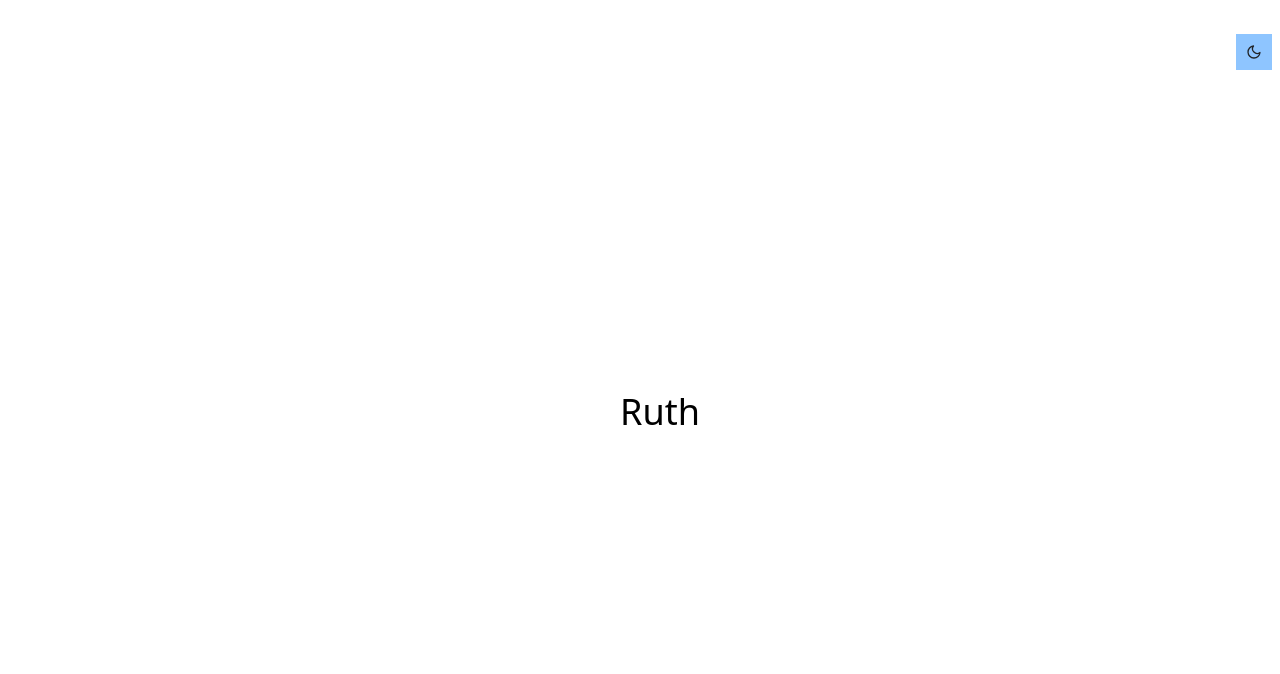
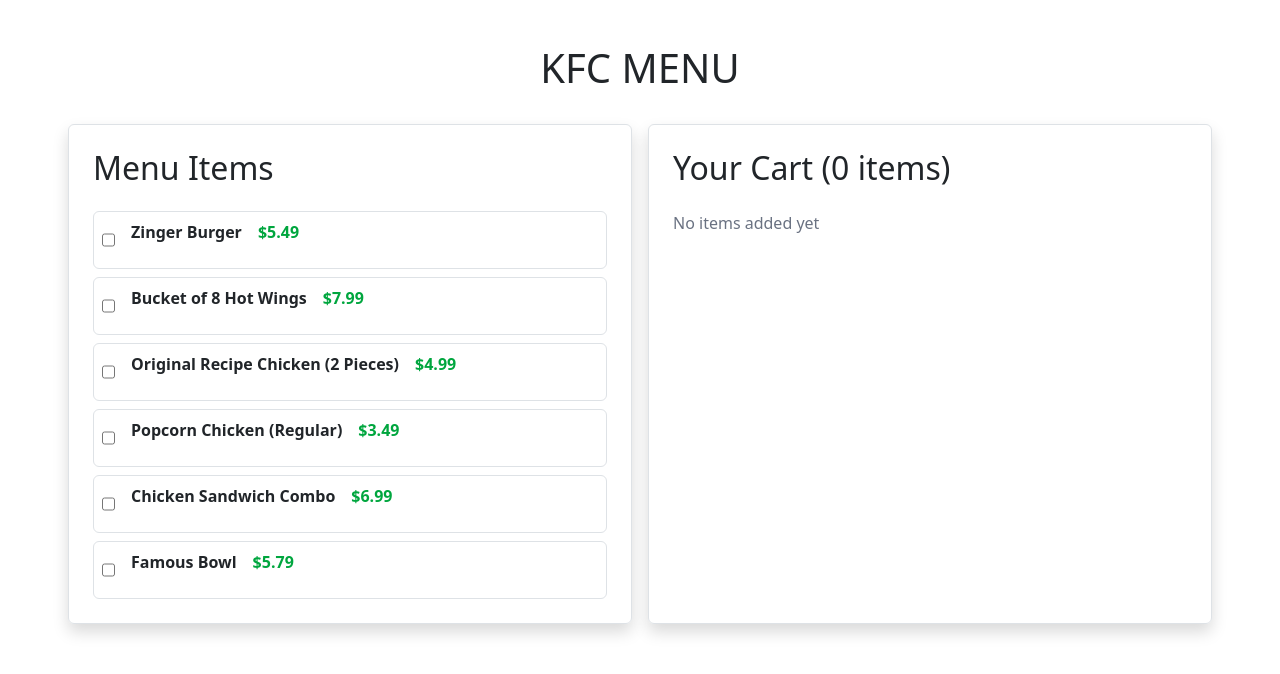
Before and after one commit to kelia01/mosh-form, a React (Vite) app: page / in a window 1280 px wide. Shown: the top 674 px of the page. Built offline with nearby package versions, Linux system fonts and the light colour scheme.

Commit message:
Create cart component

```diff
--- a/src/App.tsx
+++ b/src/App.tsx
@@ -1,27 +1,11 @@
 
-import { useEffect, useState } from "react";
-import { FiMoon, FiSun } from "react-icons/fi";
+import Cart from './components/Cart'
 
-function App() {
-  const [darkMode, setDarkMode] = useState(() => {
-    return localStorage.getItem('darkMode') === 'true';
-  });
-  useEffect(() => {
-    localStorage.setItem('darkMode', String(darkMode));
-  }, [darkMode])
-  const toggleTheme = () => {
-    setDarkMode(prev => !prev);
-  }
-
+const App = () => {
   return (
-    <>
-      <div className = {`relative flex justify-center items-center h-screen w-screen ${darkMode ? 'bg-black' : 'bg-white'}`}>
-        <button onClick={toggleTheme} className="absolute top-3.5 right-7 bg-blue-300 rounded-4xl p-2.5">
-          {darkMode ? <FiSun /> : <FiMoon />}
-        </button>
-        <p className={`text-4xl text-center ${darkMode ? 'text-white' : 'text-black'}`}>{darkMode ? 'Kelia' : 'Ruth'}</p>
-      </div>
-    </>
+    <div>
+      <Cart />
+    </div>
   )
 }
 
--- /dev/null
+++ b/src/components/Cart.tsx
@@ -0,0 +1,72 @@
+import { useState } from "react";
+
+const Cart = () => {
+  const kfcMenu = [
+    { name: "Zinger Burger", price: 5.49 },
+    { name: "Bucket of 8 Hot Wings", price: 7.99 },
+    { name: "Original Recipe Chicken (2 Pieces)", price: 4.99 },
+    { name: "Popcorn Chicken (Regular)", price: 3.49 },
+    { name: "Chicken Sandwich Combo", price: 6.99 },
+    { name: "Famous Bowl", price: 5.79 },
+  ];
+
+  interface Kfc {
+    name: string;
+    price: number
+  }
+  const [cart, setCart ] = useState<Kfc[]>([]);
+
+  const toggleItem = (item: Kfc) => {
+    const exists = cart.find(i => item.name === i.name);
+
+    if(exists) {
+      setCart(cart.filter(i => i.name !== item.name))
+    } else {
+      setCart([...cart, item]);
+    }
+  }
+  const total = cart.reduce((sum, item) => sum + item.price, 0).toFixed(2)
+  return (
+    <div className="p-6">
+      <h1 className="text-2xl text-center font-bold text-red-600 mb-6">KFC MENU</h1>
+      <div className="flex gap-3 p-6">
+      <div className="p-4 border rounded shadow w-1/2">
+        <h2 className="mb-4 text-xl font-bold">Menu Items</h2>
+        <div className="flex flex-col space-y-2">
+        {kfcMenu.map((item, index) => (
+            <div key={index} className="p-2 flex gap-3 border rounded">
+                <input type="checkbox" checked={cart.some(i => i.name === item.name)} onChange={() => toggleItem(item)}/>
+                <p className="font-semibold">{item.name}</p>
+                <p className="text-green-600 font-semibold">${item.price}</p>
+            </div>
+        ))}
+        </div>
+      </div>
+      <div className="p-4 border rounded shadow w-1/2">
+        <h2 className="mb-4 text-xl font-bold">Your Cart ({cart.length} items)</h2>
+        {cart.length === 0 ? (
+          <p className="text-gray-500">No items added yet</p>
+        ) : (
+          <>
+           <ul className="mb-4">
+
+            {cart.map((item, index) => (
+              <li key={index} className="flex justify-between border-b py-1 text-sm">
+                <span>{item.name}</span>
+                <span className="text-green-600 font-semibold">${item.price}</span>
+              </li>
+            ))}
+           </ul>
+           <div className="flex justify-between font-bold mb-4">
+            <span>Total: {total}</span>
+           </div>
+           <button className="bg-red-600 text-white w-full py-2 rounded font-bold hover:bg-red-700"> Place Order - ${total} </button>
+          </>
+        )}
+      </div>
+      </div>
+    </div>
+  );
+};
+
+export default Cart;
--- /dev/null
+++ b/src/components/DarkMode.tsx
@@ -0,0 +1,30 @@
+import React from 'react'
+import { useEffect, useState } from "react";
+import { FiMoon, FiSun } from "react-icons/fi";
+
+const DarkMode = () => {
+
+
+
+    const [darkMode, setDarkMode] = useState(() => {
+        return localStorage.getItem('darkMode') === 'true';
+    });
+  useEffect(() => {
+      localStorage.setItem('darkMode', String(darkMode));
+  }, [darkMode])
+  const toggleTheme = () => {
+      setDarkMode(prev => !prev);
+  }
+
+  return (
+      <>
+      <div className = {`relative flex justify-center items-center h-screen w-screen ${darkMode ? 'bg-black' : 'bg-white'}`}>
+        <button onClick={toggleTheme} className="absolute top-3.5 right-7 bg-blue-300 rounded-4xl p-2.5">
+          {darkMode ? <FiSun /> : <FiMoon />}
+        </button>
+        <p className={`text-4xl text-center ${darkMode ? 'text-white' : 'text-black'}`}>{darkMode ? 'Kelia' : 'Ruth'}</p>
+      </div>
+    </>
+  )
+}
+  export default DarkMode
--- a/src/output.css
+++ b/src/output.css
@@ -7,14 +7,26 @@
       "Segoe UI Emoji", "Segoe UI Symbol", "Noto Color Emoji";
     --font-mono: ui-monospace, SFMono-Regular, Menlo, Monaco, Consolas, "Liberation Mono",
       "Courier New", monospace;
+    --color-red-600: oklch(57.7% 0.245 27.325);
+    --color-red-700: oklch(50.5% 0.213 27.518);
+    --color-green-600: oklch(62.7% 0.194 149.214);
     --color-blue-300: oklch(80.9% 0.105 251.813);
+    --color-gray-500: oklch(55.1% 0.027 264.364);
     --color-black: #000;
     --color-white: #fff;
     --spacing: 0.25rem;
+    --text-sm: 0.875rem;
+    --text-sm--line-height: calc(1.25 / 0.875);
+    --text-lg: 1.125rem;
+    --text-lg--line-height: calc(1.75 / 1.125);
+    --text-xl: 1.25rem;
+    --text-xl--line-height: calc(1.75 / 1.25);
+    --text-2xl: 1.5rem;
+    --text-2xl--line-height: calc(2 / 1.5);
     --text-4xl: 2.25rem;
     --text-4xl--line-height: calc(2.5 / 2.25);
-    --radius-xl: 0.75rem;
-    --radius-3xl: 1.5rem;
+    --font-weight-semibold: 600;
+    --font-weight-bold: 700;
     --radius-4xl: 2rem;
     --default-font-family: var(--font-sans);
     --default-mono-font-family: var(--font-mono);
@@ -172,56 +184,32 @@
   .relative {
     position: relative;
   }
-  .top-3 {
-    top: calc(var(--spacing) * 3);
-  }
   .top-3\.5 {
     top: calc(var(--spacing) * 3.5);
-  }
-  .right-0 {
-    right: calc(var(--spacing) * 0);
-  }
-  .right-0\.5 {
-    right: calc(var(--spacing) * 0.5);
-  }
-  .right-1 {
-    right: calc(var(--spacing) * 1);
-  }
-  .right-1\.5 {
-    right: calc(var(--spacing) * 1.5);
-  }
-  .right-2 {
-    right: calc(var(--spacing) * 2);
-  }
-  .right-3 {
-    right: calc(var(--spacing) * 3);
-  }
-  .right-3\.5 {
-    right: calc(var(--spacing) * 3.5);
-  }
-  .right-4 {
-    right: calc(var(--spacing) * 4);
   }
   .right-7 {
     right: calc(var(--spacing) * 7);
   }
-  .left-4 {
-    left: calc(var(--spacing) * 4);
-  }
   .mb-3 {
     margin-bottom: calc(var(--spacing) * 3);
+  }
+  .mb-4 {
+    margin-bottom: calc(var(--spacing) * 4);
+  }
+  .mb-6 {
+    margin-bottom: calc(var(--spacing) * 6);
   }
   .flex {
     display: flex;
   }
-  .table {
-    display: table;
-  }
-  .h-full {
-    height: 100%;
-  }
   .h-screen {
     height: 100vh;
+  }
+  .w-1 {
+    width: calc(var(--spacing) * 1);
+  }
+  .w-1\/2 {
+    width: calc(1/2 * 100%);
   }
   .w-full {
     width: 100%;
@@ -229,36 +217,56 @@
   .w-screen {
     width: 100vw;
   }
-  .border-collapse {
-    border-collapse: collapse;
+  .cursor-pointer {
+    cursor: pointer;
   }
-  .resize {
-    resize: both;
+  .flex-col {
+    flex-direction: column;
   }
   .items-center {
     align-items: center;
   }
+  .justify-between {
+    justify-content: space-between;
+  }
   .justify-center {
     justify-content: center;
   }
-  .rounded-3xl {
-    border-radius: var(--radius-3xl);
+  .gap-3 {
+    gap: calc(var(--spacing) * 3);
+  }
+  .gap-6 {
+    gap: calc(var(--spacing) * 6);
+  }
+  .space-y-2 {
+    :where(& > :not(:last-child)) {
+      --tw-space-y-reverse: 0;
+      margin-block-start: calc(calc(var(--spacing) * 2) * var(--tw-space-y-reverse));
+      margin-block-end: calc(calc(var(--spacing) * 2) * calc(1 - var(--tw-space-y-reverse)));
+    }
+  }
+  .rounded {
+    border-radius: 0.25rem;
   }
   .rounded-4xl {
     border-radius: var(--radius-4xl);
   }
-  .rounded-xl {
-    border-radius: var(--radius-xl);
-  }
   .border {
     border-style: var(--tw-border-style);
     border-width: 1px;
+  }
+  .border-b {
+    border-bottom-style: var(--tw-border-style);
+    border-bottom-width: 1px;
   }
   .bg-black {
     background-color: var(--color-black);
   }
   .bg-blue-300 {
     background-color: var(--color-blue-300);
+  }
+  .bg-red-600 {
+    background-color: var(--color-red-600);
   }
   .bg-white {
     background-color: var(--color-white);
@@ -269,42 +277,171 @@
   .p-2\.5 {
     padding: calc(var(--spacing) * 2.5);
   }
+  .p-4 {
+    padding: calc(var(--spacing) * 4);
+  }
+  .p-6 {
+    padding: calc(var(--spacing) * 6);
+  }
+  .py-1 {
+    padding-block: calc(var(--spacing) * 1);
+  }
+  .py-2 {
+    padding-block: calc(var(--spacing) * 2);
+  }
   .text-center {
     text-align: center;
+  }
+  .text-2xl {
+    font-size: var(--text-2xl);
+    line-height: var(--tw-leading, var(--text-2xl--line-height));
   }
   .text-4xl {
     font-size: var(--text-4xl);
     line-height: var(--tw-leading, var(--text-4xl--line-height));
   }
+  .text-sm {
+    font-size: var(--text-sm);
+    line-height: var(--tw-leading, var(--text-sm--line-height));
+  }
+  .text-xl {
+    font-size: var(--text-xl);
+    line-height: var(--tw-leading, var(--text-xl--line-height));
+  }
+  .font-bold {
+    --tw-font-weight: var(--font-weight-bold);
+    font-weight: var(--font-weight-bold);
+  }
+  .font-semibold {
+    --tw-font-weight: var(--font-weight-semibold);
+    font-weight: var(--font-weight-semibold);
+  }
   .text-black {
     color: var(--color-black);
+  }
+  .text-gray-500 {
+    color: var(--color-gray-500);
+  }
+  .text-green-600 {
+    color: var(--color-green-600);
+  }
+  .text-red-600 {
+    color: var(--color-red-600);
   }
   .text-white {
     color: var(--color-white);
   }
-  .underline {
-    text-decoration-line: underline;
+  .shadow {
+    --tw-shadow: 0 1px 3px 0 var(--tw-shadow-color, rgb(0 0 0 / 0.1)), 0 1px 2px -1px var(--tw-shadow-color, rgb(0 0 0 / 0.1));
+    box-shadow: var(--tw-inset-shadow), var(--tw-inset-ring-shadow), var(--tw-ring-offset-shadow), var(--tw-ring-shadow), var(--tw-shadow);
   }
-  .outline {
-    outline-style: var(--tw-outline-style);
-    outline-width: 1px;
+  .hover\:bg-red-700 {
+    &:hover {
+      @media (hover: hover) {
+        background-color: var(--color-red-700);
+      }
+    }
   }
+}
+@property --tw-space-y-reverse {
+  syntax: "*";
+  inherits: false;
+  initial-value: 0;
 }
 @property --tw-border-style {
   syntax: "*";
   inherits: false;
   initial-value: solid;
 }
-@property --tw-outline-style {
+@property --tw-font-weight {
   syntax: "*";
   inherits: false;
-  initial-value: solid;
+}
+@property --tw-shadow {
+  syntax: "*";
+  inherits: false;
+  initial-value: 0 0 #0000;
+}
+@property --tw-shadow-color {
+  syntax: "*";
+  inherits: false;
+}
+@property --tw-shadow-alpha {
+  syntax: "<percentage>";
+  inherits: false;
+  initial-value: 100%;
+}
+@property --tw-inset-shadow {
+  syntax: "*";
+  inherits: false;
+  initial-value: 0 0 #0000;
+}
+@property --tw-inset-shadow-color {
+  syntax: "*";
+  inherits: false;
+}
+@property --tw-inset-shadow-alpha {
+  syntax: "<percentage>";
+  inherits: false;
+  initial-value: 100%;
+}
+@property --tw-ring-color {
+  syntax: "*";
+  inherits: false;
+}
+@property --tw-ring-shadow {
+  syntax: "*";
+  inherits: false;
+  initial-value: 0 0 #0000;
+}
+@property --tw-inset-ring-color {
+  syntax: "*";
+  inherits: false;
+}
+@property --tw-inset-ring-shadow {
+  syntax: "*";
+  inherits: false;
+  initial-value: 0 0 #0000;
+}
+@property --tw-ring-inset {
+  syntax: "*";
+  inherits: false;
+}
+@property --tw-ring-offset-width {
+  syntax: "<length>";
+  inherits: false;
+  initial-value: 0px;
+}
+@property --tw-ring-offset-color {
+  syntax: "*";
+  inherits: false;
+  initial-value: #fff;
+}
+@property --tw-ring-offset-shadow {
+  syntax: "*";
+  inherits: false;
+  initial-value: 0 0 #0000;
 }
 @layer properties {
   @supports ((-webkit-hyphens: none) and (not (margin-trim: inline))) or ((-moz-orient: inline) and (not (color:rgb(from red r g b)))) {
     *, ::before, ::after, ::backdrop {
+      --tw-space-y-reverse: 0;
       --tw-border-style: solid;
-      --tw-outline-style: solid;
+      --tw-font-weight: initial;
+      --tw-shadow: 0 0 #0000;
+      --tw-shadow-color: initial;
+      --tw-shadow-alpha: 100%;
+      --tw-inset-shadow: 0 0 #0000;
+      --tw-inset-shadow-color: initial;
+      --tw-inset-shadow-alpha: 100%;
+      --tw-ring-color: initial;
+      --tw-ring-shadow: 0 0 #0000;
+      --tw-inset-ring-color: initial;
+      --tw-inset-ring-shadow: 0 0 #0000;
+      --tw-ring-inset: initial;
+      --tw-ring-offset-width: 0px;
+      --tw-ring-offset-color: #fff;
+      --tw-ring-offset-shadow: 0 0 #0000;
     }
   }
 }
```
